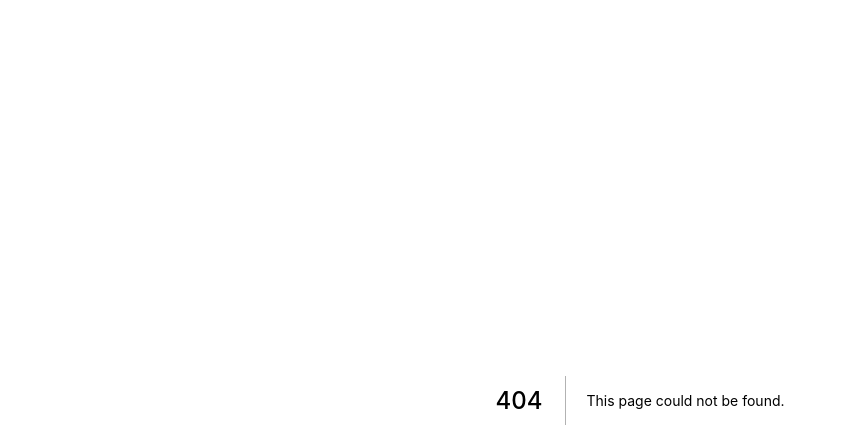
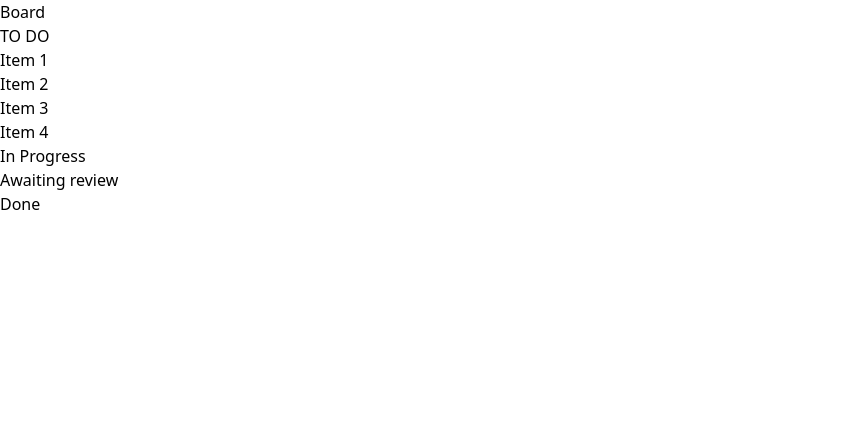
Before and after one commit to duguyihou/domino, a Next.js app: page /board in a window 1280 px wide. Before the commit this address had no page. Shown: the top 448 px of the page, without its empty margins (0-847 px from the left). Built offline with nearby package versions, Linux system fonts and the light colour scheme.

Commit message:
feat(dnd): wip

```diff
--- /dev/null
+++ b/components/Column/Column.tsx
@@ -0,0 +1,51 @@
+import React from 'react'
+
+import { useDrop } from 'react-dnd'
+
+import { ColumnName } from '../../utils/constants'
+import { ColumnProps } from './Column.types'
+
+const Column = (columnProps: ColumnProps) => {
+  const { children, title } = columnProps
+  const [{ isOver, canDrop }, drop] = useDrop({
+    accept: 'Our first type',
+    drop: () => ({ name: title }),
+    collect: (monitor) => ({
+      isOver: monitor.isOver(),
+      canDrop: monitor.canDrop(),
+    }),
+    canDrop: (item) => {
+      const { currentColumnName } = item
+      return (
+        currentColumnName === title ||
+        (currentColumnName === ColumnName.ToDo &&
+          title === ColumnName.InProgress) ||
+        (currentColumnName === ColumnName.InProgress &&
+          (title === ColumnName.ToDo || title === ColumnName.AwaitingReview)) ||
+        (currentColumnName === ColumnName.AwaitingReview &&
+          (title === ColumnName.InProgress || title === ColumnName.Done)) ||
+        (currentColumnName === ColumnName.Done &&
+          title === ColumnName.AwaitingReview)
+      )
+    },
+  })
+  const getBackgroundColor = () => {
+    if (isOver) {
+      if (canDrop) {
+        return 'rgb(188,251,255)'
+      } else if (!canDrop) {
+        return 'rgb(255,188,188)'
+      }
+    } else {
+      return ''
+    }
+  }
+  return (
+    <div ref={drop} style={{ backgroundColor: getBackgroundColor() }}>
+      <p>{title}</p>
+      {children}
+    </div>
+  )
+}
+
+export default Column
--- /dev/null
+++ b/components/Column/Column.types.ts
@@ -0,0 +1,6 @@
+import { ReactNode } from 'react'
+
+export type ColumnProps = {
+  children?: ReactNode
+  title: string
+}
--- /dev/null
+++ b/components/Column/index.ts
@@ -0,0 +1 @@
+export { default as Column } from './Column'
--- /dev/null
+++ b/components/MovableCard/MovableCard.tsx
@@ -0,0 +1,80 @@
+import React, { useRef } from 'react'
+
+import { useDrag, useDrop } from 'react-dnd'
+
+import { ColumnName } from '../../utils/constants'
+import { MovableCardProps } from './MovableCard.types'
+
+const MovableCard = (movableCardProps: MovableCardProps) => {
+  const { name, index, currentColumnName, moveCardHandler, setItems } =
+    movableCardProps
+
+  const changeItemColumn = (currentItem, columnName) => {
+    setItems((prevState) => {
+      return prevState.map((e) => ({
+        ...e,
+        column: e.name === currentItem.name ? columnName : e.column,
+      }))
+    })
+  }
+
+  const ref = useRef<HTMLDivElement | null>(null)
+
+  const [, drop] = useDrop({
+    accept: 'Our first type',
+    hover(item, monitor) {
+      if (!ref.current) return
+      const dragIndex = item.index
+      const hoverIndex = index
+      if (dragIndex === hoverIndex) return
+      const { bottom, top } = ref.current.getBoundingClientRect()
+      const hoverMiddleY = (bottom - top) / 2
+      const clientOffset = monitor.getClientOffset()
+      const hoverClientY = clientOffset?.y - top
+      if (
+        (dragIndex < hoverIndex && hoverIndex < hoverMiddleY) ||
+        (dragIndex > hoverIndex && hoverClientY > hoverMiddleY)
+      )
+        return
+      moveCardHandler(dragIndex, hoverIndex)
+      item.index = hoverIndex
+    },
+  })
+
+  const [{ isDragging }, drag] = useDrag({
+    item: { index, name, currentColumnName },
+    type: 'Our first type',
+    end: (item, monitor) => {
+      const dropResult = monitor.getDropResult()
+      if (dropResult) {
+        const { name } = dropResult
+        switch (name) {
+          case ColumnName.InProgress:
+            changeItemColumn(item, ColumnName.InProgress)
+            break
+          case ColumnName.AwaitingReview:
+            changeItemColumn(item, ColumnName.AwaitingReview)
+            break
+          case ColumnName.Done:
+            changeItemColumn(item, ColumnName.Done)
+            break
+          case ColumnName.ToDo:
+            changeItemColumn(item, ColumnName.ToDo)
+            break
+          default:
+            break
+        }
+      }
+    },
+    collect: (monitor) => ({ isDragging: monitor.isDragging() }),
+  })
+  const opacity = isDragging ? 0.4 : 1
+  drag(drop(ref))
+  return (
+    <div ref={ref} style={{ opacity }}>
+      {name}
+    </div>
+  )
+}
+
+export default MovableCard
--- /dev/null
+++ b/components/MovableCard/MovableCard.types.ts
@@ -0,0 +1,9 @@
+import { ColumnName } from '../../../utils/constants'
+
+export type MovableCardProps = {
+  name: string
+  index: number
+  currentColumnName: keyof typeof ColumnName
+  moveCardHandler: () => void
+  setItems: () => void
+}
--- /dev/null
+++ b/components/MovableCard/index.tsx
@@ -0,0 +1 @@
+export { default as MovableCard } from './MovableCard'
--- a/package.json
+++ b/package.json
@@ -14,6 +14,8 @@
     "graphql": "^16.5.0",
     "next": "12.2.2",
     "react": "18.2.0",
+    "react-dnd": "^16.0.1",
+    "react-dnd-html5-backend": "^16.0.1",
     "react-dom": "18.2.0"
   },
   "devDependencies": {
--- /dev/null
+++ b/pages/board.tsx
@@ -0,0 +1,59 @@
+import React, { useState } from 'react'
+
+import { DndProvider } from 'react-dnd'
+import { HTML5Backend } from 'react-dnd-html5-backend'
+
+import { Column } from '../components/Column'
+import { MovableCard } from '../components/MovableCard'
+import { ColumnName, tasks } from '../utils/constants'
+
+const Board = () => {
+  const [items, setItems] = useState(tasks)
+  const moveCardHandler = (dragIndex, hoverIndex) => {
+    const dragItem = items[dragIndex]
+    if (dragItem) {
+      setItems((prevState) => {
+        const coppiedStateArray = [...prevState]
+        const prevItem = coppiedStateArray.splice(hoverIndex, 1, dragItem)
+        coppiedStateArray.splice(dragIndex, 1, prevItem[0])
+        return coppiedStateArray
+      })
+    }
+  }
+
+  const returnItemsFOrColumn = (columnName) => {
+    return items
+      .filter((item) => item.column === columnName)
+      .map((item, index) => (
+        <MovableCard
+          key={item.id}
+          name={item.name}
+          currentColumnName={item.column}
+          setItems={setItems}
+          index={index}
+          moveCardHandler={moveCardHandler}
+        />
+      ))
+  }
+  return (
+    <div>
+      Board
+      <DndProvider backend={HTML5Backend}>
+        <Column title={ColumnName.ToDo}>
+          {returnItemsFOrColumn(ColumnName.ToDo)}
+        </Column>
+        <Column title={ColumnName.InProgress}>
+          {returnItemsFOrColumn(ColumnName.InProgress)}
+        </Column>
+        <Column title={ColumnName.AwaitingReview}>
+          {returnItemsFOrColumn(ColumnName.AwaitingReview)}
+        </Column>
+        <Column title={ColumnName.Done}>
+          {returnItemsFOrColumn(ColumnName.Done)}
+        </Column>
+      </DndProvider>
+    </div>
+  )
+}
+
+export default Board
--- /dev/null
+++ b/utils/constants.ts
@@ -0,0 +1,13 @@
+export enum ColumnName {
+  ToDo = 'TO DO',
+  InProgress = 'In Progress',
+  AwaitingReview = 'Awaiting review',
+  Done = 'Done',
+}
+
+export const tasks = [
+  { id: 1, name: 'Item 1', column: ColumnName.ToDo },
+  { id: 2, name: 'Item 2', column: ColumnName.ToDo },
+  { id: 3, name: 'Item 3', column: ColumnName.ToDo },
+  { id: 4, name: 'Item 4', column: ColumnName.ToDo },
+]
```
Also changed, not shown: assets/logo.svg (deleted), 1 other file (tests, documents, lock files or other folders).
